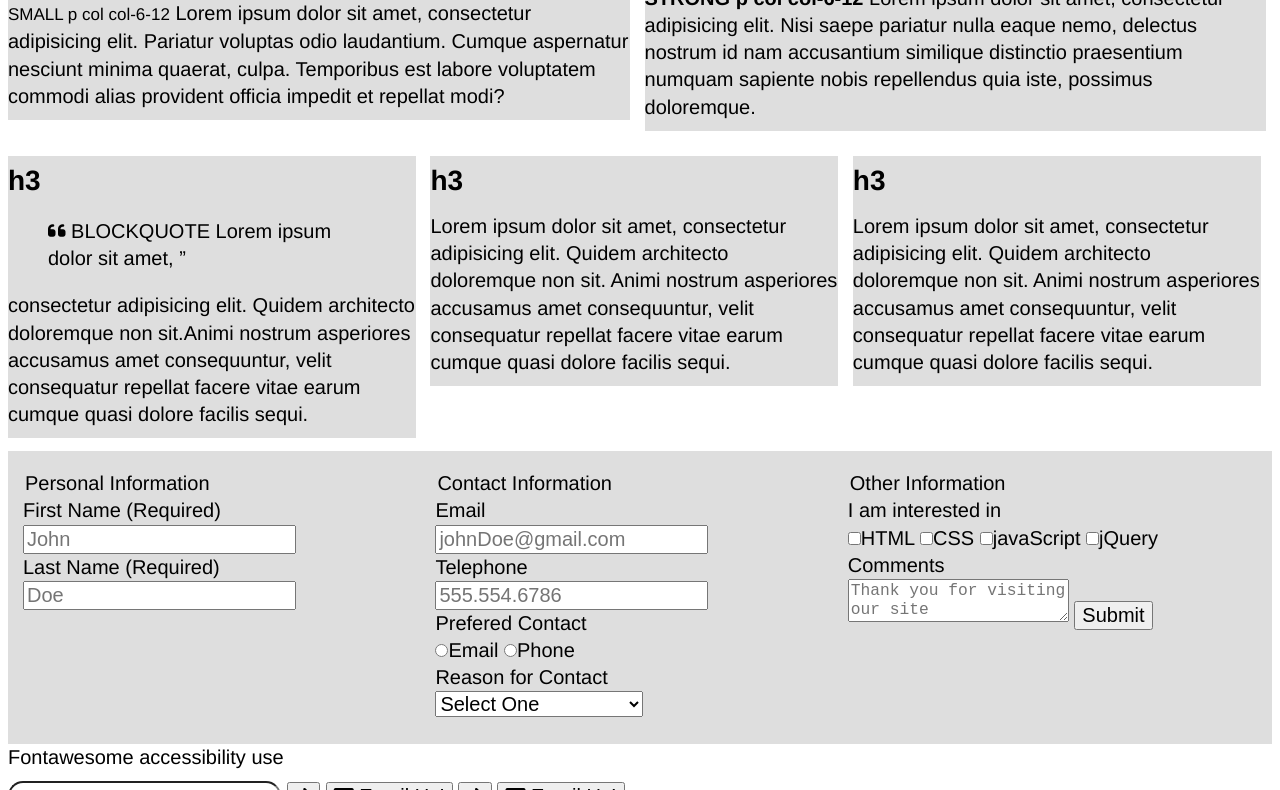
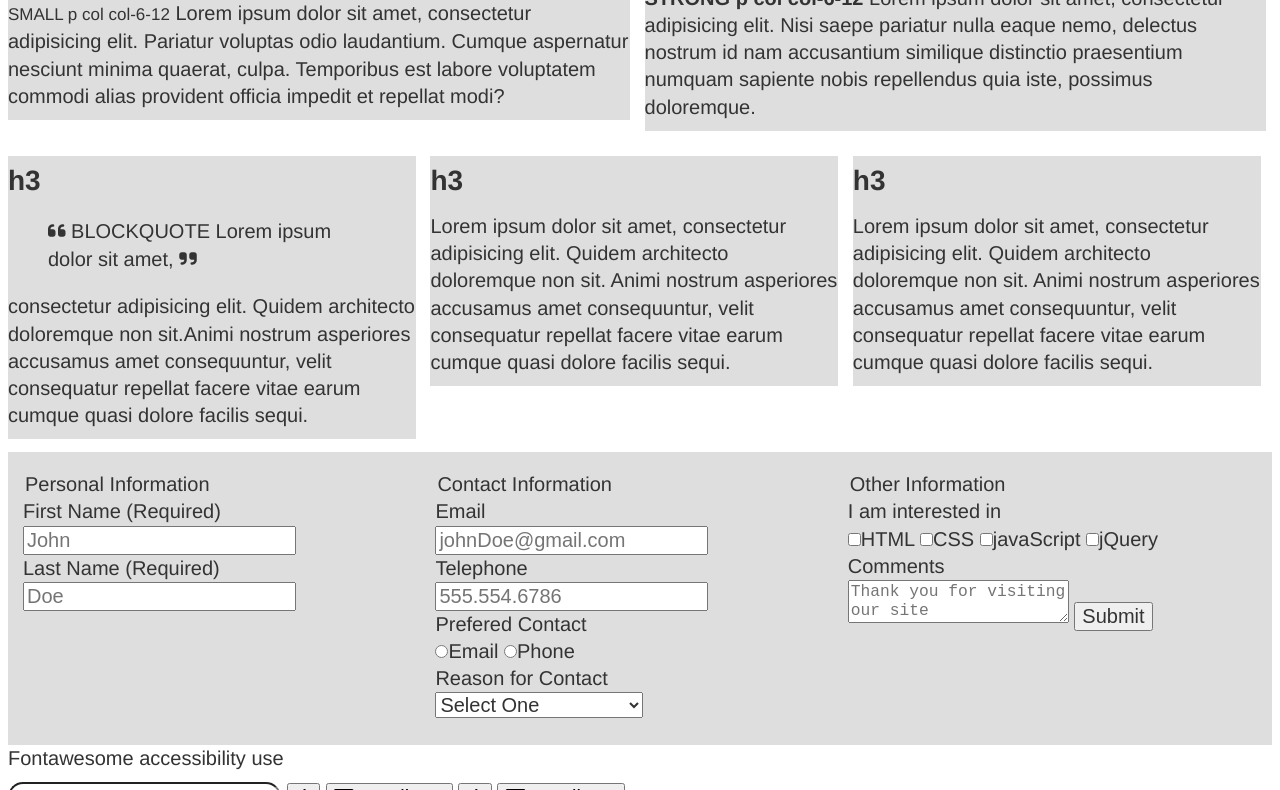
Before and after one commit to k-james/fewd_final, a plain HTML site: page index.html in a window 1280 px wide. Shown: the part 270-1060 px from the top of the page. Drawn offline with Linux system fonts and the light colour scheme.

Commit message:
reset
reset

```diff
--- a/reset/reset.css
+++ b/reset/reset.css
@@ -0,0 +1,130 @@
+html, body, body div, span, object, iframe, h1, h2, h3, h4, h5, h6, p, blockquote, pre, abbr, address, cite, code, del, dfn, em, img, ins, kbd, q, samp, small, strong, sub, sup, var, b, i, dl, dt, dd, ol, ul, li, fieldset, form, label, legend, table, caption, tbody, tfoot, thead, tr, th, td, article, aside, figure, footer, header, menu, nav, section, time, mark, audio, video, details, summary {
+	margin: 0;
+	padding: 0;
+	border: 0;
+	font-size: 100%;
+	font-weight: normal;
+	vertical-align: baseline;
+	background: transparent;
+}
+
+main, article, aside, figure, footer, header, nav, section, details, summary {display: block;}
+
+/* Handle box-sizing and child elements:
+   http://css-tricks.com/inheriting-box-sizing-probably-slightly-better-best-practice/ */
+html {
+	box-sizing: border-box;
+}
+
+*,
+*:before,
+*:after {
+	box-sizing: inherit;
+}
+
+/* default cursor: https://gist.github.com/murtaugh/5247154 */
+a,
+label,
+button,
+input[type="radio"],
+input[type="submit"],
+input[type="checkbox"] {
+	cursor: pointer;
+}
+
+button[disabled],
+input[disabled] {
+	cursor: default;
+}
+
+/* Responsive images and other embedded objects */
+img,
+object,
+embed {
+    max-width: 100%;
+    height:auto;}
+
+/* problems with Google Maps' controls at small size.*/
+#map img {
+		max-width: none;
+}
+
+
+/* force vertical scrollbar */
+html {overflow-y: scroll;}
+
+/* ULs aren't bulleted */
+ul {list-style: none;}
+
+blockquote, q {quotes: none;}
+
+blockquote:before,
+blockquote:after,
+q:before,
+q:after {content: ''; content: none;}
+
+a {margin: 0; padding: 0; font-size: 100%; vertical-align: baseline; background: transparent;}
+
+del {text-decoration: line-through;}
+
+abbr[title], dfn[title] {border-bottom: 1px dotted #000; cursor: help;}
+
+/* tables need cellspacing="0" in markup */
+table {border-collapse: separate; border-spacing: 0;}
+th {font-weight: bold; vertical-align: bottom;}
+td {font-weight: normal; vertical-align: top;}
+
+hr {display: block; height: 1px; border: 0; border-top: 1px solid #ccc; margin: 1em 0; padding: 0;}
+
+input, select {vertical-align: middle;}
+
+pre {
+    white-space: pre; /* CSS2 */
+    white-space: pre-wrap; /* CSS 2.1 */
+    white-space: pre-line; /* CSS 3 */
+    word-wrap: break-word; /* IE */
+}
+
+input[type="radio"] {vertical-align: text-bottom;}
+input[type="checkbox"] {vertical-align: bottom;}
+.ie7 input[type="checkbox"] {vertical-align: baseline;}
+.ie6 input {vertical-align: text-bottom;}
+
+select, input, textarea {font: 99% sans-serif;}
+
+table {font-size: inherit; font: 100%;}
+
+small {font-size: 85%;}
+
+strong {font-weight: bold;}
+
+td, td img {vertical-align: top;}
+
+/* sup and sub don't mess with your line-heights http://gist.github.com/413930 */
+sub, sup {font-size: 75%; line-height: 0; position: relative;}
+sup {top: -0.5em;}
+sub {bottom: -0.25em;}
+
+/* standardize monospaced elements */
+pre, code, kbd, samp {font-family: monospace, sans-serif;}
+
+/* hand cursor clickable elements */
+.clickable,
+label,
+input[type=button],
+input[type=submit],
+input[type=file],
+button {cursor: pointer;}
+
+/* Webkit browsers add a 2px margin outside the chrome form elements */
+button, input, select, textarea {margin: 0;}
+
+/* make buttons play nice in IE */
+button,
+input[type=button] {width: auto; overflow: visible;}
+
+/* scale images in IE7 */
+.ie7 img {-ms-interpolation-mode: bicubic;}
+
+/* clear floats */
+.clearfix:after { content: " "; display: block; clear: both; }
--- a/styles.css
+++ b/styles.css
@@ -1,3 +1,4 @@
+
 
 /*BODY*/
 
@@ -16,6 +17,10 @@ body{
     background-color:#fff;
     line-height: 1.7rem;
 }
+body,
+select,
+input,
+textarea {color: #333;}
 
 /*   --- HELPER CLASSES: ----*/
 /*.hide/display:none class makes content "inaccessible" by screen readers. Hide class should position the content off screen, which still leaves it screen reader accessible */
@@ -103,8 +108,12 @@ hr {
 }
 
 a {
-  background-color: transparent;
-}
+    background-color: transparent;
+    color: #03f;}
+
+a:hover {
+    color: #69f;}
+
 
 
 abbr[title] {
@@ -163,6 +172,7 @@ q:after,
 blockquote:after {
     top: 0;
     right: 0;
+    font-family: "FontAwesome";
     content: "\201D";
 }
 
```
